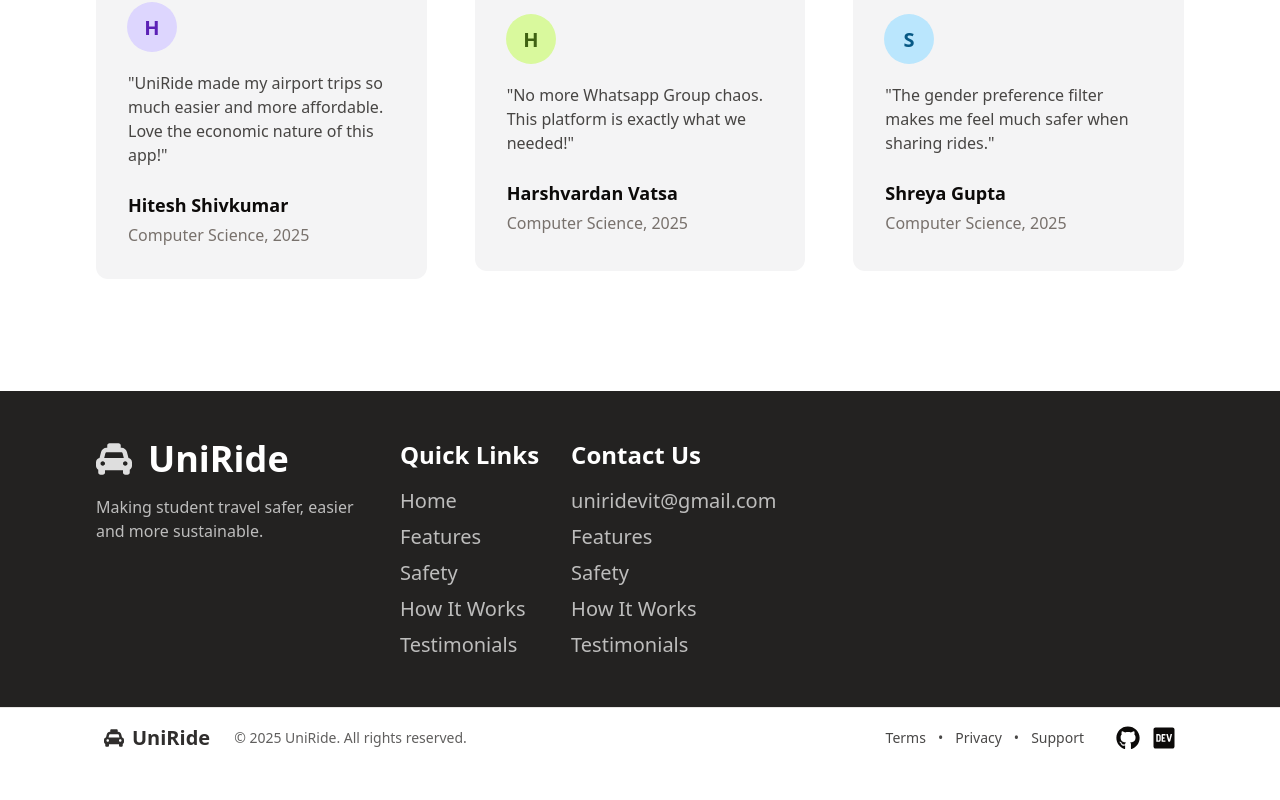
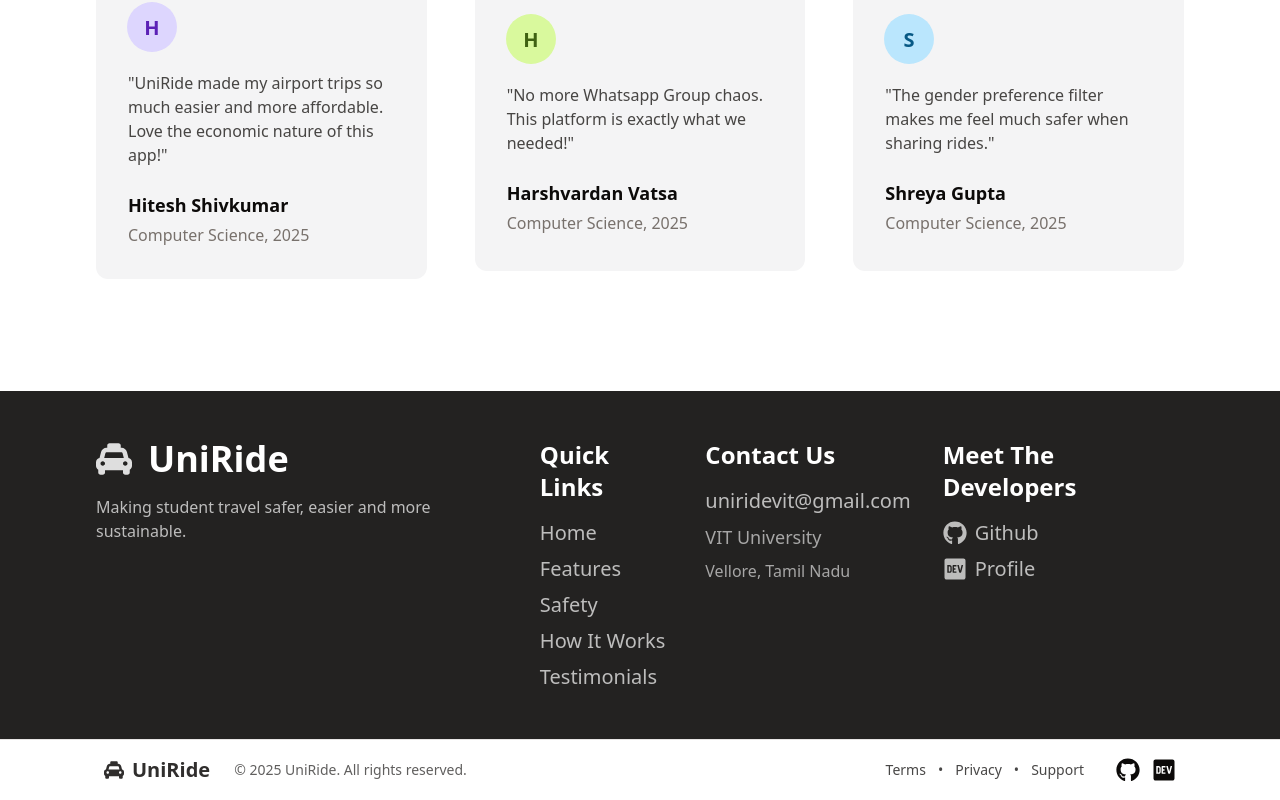
Before and after one commit to TFM-HITESH/uniride, a Next.js app: page / in a window 1280 px wide. Shown: the part 2914-3714 px from the top of the page. Before the commit the page ends 3682 px from the top, so only its background shows below. Built offline with nearby package versions, Linux system fonts and the light colour scheme; no server answers.

Commit message:
Footer completed

```diff
--- a/package.json
+++ b/package.json
@@ -39,6 +39,7 @@
     "react-dom": "^19.0.0",
     "react-hook-form": "^7.54.2",
     "react-icons": "^5.5.0",
+    "react-scroll": "^1.9.3",
     "sonner": "^2.0.3",
     "tailwind-merge": "^2.6.0",
     "tailwindcss-animate": "^1.0.7",
@@ -49,6 +50,7 @@
     "@types/node": "^20",
     "@types/react": "^19",
     "@types/react-dom": "^19",
+    "@types/react-scroll": "^1.8.10",
     "eslint": "^9",
     "eslint-config-next": "15.1.3",
     "postcss": "^8",
--- /dev/null
+++ b/src/app/legal/page.tsx
@@ -0,0 +1,13 @@
+import React from "react";
+
+type Props = {};
+
+export default function page({}: Props) {
+  return (
+    <div>
+      <section id="terms">terms</section>
+      <section id="privacy">privacy</section>
+      <section id="support">support</section>
+    </div>
+  );
+}
--- a/src/app/page.tsx
+++ b/src/app/page.tsx
@@ -58,7 +58,7 @@ export default function Home() {
       </section>
       <section
         className="flex flex-col w-[100%] gap-8 items-center justify-center bg-sidebar-accent my-[4rem] py-[5rem]"
-        id="usps"
+        id="features"
       >
         <div className="w-[85%] flex flex-col items-center justify-center gap-8">
           <div className="pb-[2rem] text-5xl font-bold">
@@ -97,7 +97,7 @@ export default function Home() {
           </div>
         </div>
       </section>
-      <section className="w-[85%] flex flex-row my-[4rem]">
+      <section className="w-[85%] flex flex-row my-[4rem]" id="safety">
         <div className="w-1/2 p-4 gap-y-8 flex flex-col">
           <div className="text-5xl font-bold">Your Safety is our Priority</div>
           <div className="text-accent-foreground/90 font-medium text-wrap w-[90%]">
@@ -152,7 +152,7 @@ export default function Home() {
       </section>
       <section
         className="flex flex-col w-[100%] gap-8 items-center justify-center bg-sidebar-accent my-[4rem] py-[5rem]"
-        id="usps"
+        id="how_it_works"
       >
         <div className="w-[85%] flex flex-col items-center justify-center gap-8">
           <div className="pb-[2rem] text-5xl font-bold">How it Works</div>
@@ -200,7 +200,7 @@ export default function Home() {
       </section>
       <section
         className="flex flex-col w-[85%] gap-8 mb-[4rem] mt-[2rem]"
-        id="home"
+        id="testimonials"
       >
         <div className="w-full flex flex-col items-center justify-start">
           <div className="pb-[3rem] text-5xl font-bold">What Students Say</div>
--- /dev/null
+++ b/src/app/profile/page.tsx
@@ -0,0 +1,7 @@
+import React from "react";
+
+type Props = {};
+
+export default function page({}: Props) {
+  return <div>Profile page</div>;
+}
--- a/src/components/complex-footer.tsx
+++ b/src/components/complex-footer.tsx
@@ -1,14 +1,15 @@
+import { Link as ScrollLink } from "react-scroll";
 import Link from "next/link";
 import React from "react";
-import { FaTaxi } from "react-icons/fa";
+import { FaDev, FaGithub, FaTaxi } from "react-icons/fa";
 
 type Props = {};
 
 export default function ComplexFooter({}: Props) {
   return (
     <div className="w-full bg-foreground/90 text-background mt-[3rem] flex flex-row items-center justify-center">
-      <div className="w-[85%] gap-8 py-12 flex flex-row">
-        <div className="w-1/4 flex flex-col gap-4">
+      <div className="w-[85%] gap-8 py-12 flex flex-row justify-between">
+        <div className="flex flex-col gap-4">
           <div className="flex flex-row items-center text-4xl gap-4 font-extrabold">
             <FaTaxi className="opacity-85" /> UniRide
           </div>
@@ -18,23 +19,48 @@ export default function ComplexFooter({}: Props) {
         </div>
         <div className="gap-2 flex flex-col">
           <div className="text-2xl font-semibold pb-2">Quick Links</div>
-          <Link href="#home" className="text-xl text-background/70 font-medium">
+          <ScrollLink
+            to="home"
+            smooth={true}
+            duration={500}
+            className="text-xl text-background/70 font-medium cursor-pointer "
+          >
             Home
-          </Link>
-          <Link href="#home" className="text-xl text-background/70 font-medium">
+          </ScrollLink>
+          <ScrollLink
+            to="features"
+            smooth={true}
+            duration={500}
+            className="text-xl text-background/70 font-medium cursor-pointer "
+          >
             Features
-          </Link>
-          <Link href="#home" className="text-xl text-background/70 font-medium">
+          </ScrollLink>
+          <ScrollLink
+            to="safety"
+            smooth={true}
+            duration={500}
+            className="text-xl text-background/70 font-medium cursor-pointer "
+          >
             Safety
-          </Link>
-          <Link href="#home" className="text-xl text-background/70 font-medium">
+          </ScrollLink>
+          <ScrollLink
+            to="how_it_works"
+            smooth={true}
+            duration={500}
+            className="text-xl text-background/70 font-medium cursor-pointer "
+          >
             How It Works
-          </Link>
-          <Link href="#home" className="text-xl text-background/70 font-medium">
+          </ScrollLink>
+          <ScrollLink
+            to="testimonials"
+            smooth={true}
+            duration={500}
+            className="text-xl text-background/70 font-medium cursor-pointer "
+          >
             Testimonials
-          </Link>
+          </ScrollLink>
         </div>
-        <div className="gap-2 flex flex-col">
+        <div className="  gap-2 flex flex-col">
           <div className="text-2xl font-semibold pb-2">Contact Us</div>
           <Link
             href="mailto:uniridevit@gmail.com"
@@ -42,20 +68,34 @@ export default function ComplexFooter({}: Props) {
           >
             uniridevit@gmail.com
           </Link>
-          <Link href="#home" className="text-xl text-background/70 font-medium">
-            Features
+          <div className="text-lg text-background/60 font-medium">
+            VIT University
+          </div>
+          <div className="text-md text-background/60 font-medium">
+            Vellore, Tamil Nadu
+          </div>
+        </div>
+        <div className="  gap-2 flex flex-col">
+          <div className="text-2xl font-semibold pb-2">Meet The Developers</div>
+          <Link
+            href="https://github.com/TFM-HITESH/uniride"
+            target="_blank"
+            className="text-xl text-background/70 font-medium flex flex-row items-center gap-2"
+          >
+            <FaGithub className="text-2xl" />
+            Github
           </Link>
-          <Link href="#home" className="text-xl text-background/70 font-medium">
-            Safety
-          </Link>
-          <Link href="#home" className="text-xl text-background/70 font-medium">
-            How It Works
-          </Link>
-          <Link href="#home" className="text-xl text-background/70 font-medium">
-            Testimonials
+          {/* <Link href="" className="text-xl text-background/70 font-medium">
+            LinkedIn
+          </Link> */}
+          <Link
+            href="/profile"
+            className="text-xl text-background/70 font-medium flex flex-row items-center gap-2"
+          >
+            <FaDev className="text-2xl" />
+            Profile
           </Link>
         </div>
-        <div></div>
       </div>
     </div>
   );
--- a/src/components/rotate-text.tsx
+++ b/src/components/rotate-text.tsx
@@ -12,7 +12,7 @@ export default function RotateText() {
 
     // Clean up interval on unmount
     return () => clearInterval(interval);
-  }, []);
+  }, [words.length]);
   return (
     <AnimatePresence mode="wait">
       <motion.h1
--- a/src/components/simple-footer.tsx
+++ b/src/components/simple-footer.tsx
@@ -17,15 +17,15 @@ export default function SimpleFooter({}: Props) {
         </div>
         <div className="flex flex-col md:flex-row items-center gap-3 md:gap-8">
           <div className="flex flex-row text-sm opacity-75 gap-3">
-            <Link href="/" className="hover:underline">
+            <Link href="/legal/#terms" className="hover:underline">
               Terms
             </Link>
             <p className="block">•</p>
-            <Link href="/" className="hover:underline">
+            <Link href="/legal/#privacy" className="hover:underline">
               Privacy
             </Link>
             <p className="block">•</p>
-            <Link href="/" className="hover:underline">
+            <Link href="/legal/#support" className="hover:underline">
               Support
             </Link>
           </div>
```
Also changed, not shown: 1 other file (tests, documents, lock files or other folders).
